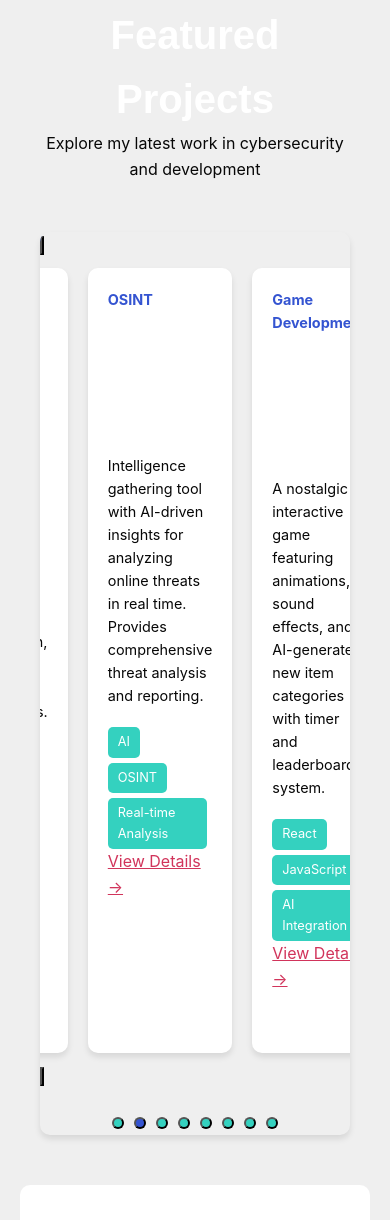
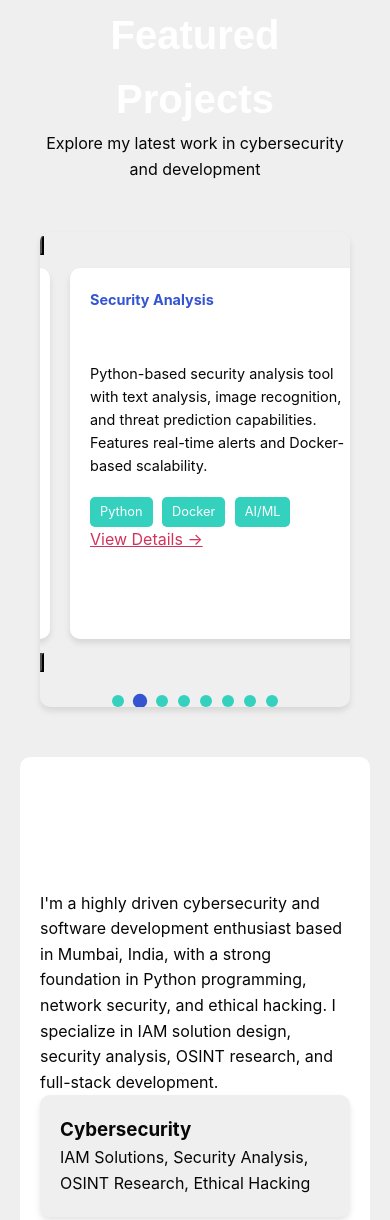
Before and after one commit to Stavin13/StavinFernandes, a plain HTML site: page index.html in a window 390 px wide. Shown: the part 1047-2267 px from the top of the page. Drawn offline with Linux system fonts and the light colour scheme.

Commit message:
add mobile responsiveness

```diff
--- a/main.js
+++ b/main.js
@@ -365,3 +365,37 @@ function handleTouchMove(evt) {
     xDown = null;
     yDown = null;
 }
+
+// Carousel Configuration
+const carouselDots = document.querySelector('.carousel-dots');
+const slides = document.querySelectorAll('.work-card');
+const slideCount = slides.length;
+
+// Create dots based on actual number of work cards
+function createCarouselDots() {
+    carouselDots.innerHTML = ''; // Clear existing dots
+    for (let i = 0; i < slideCount; i++) {
+        const dot = document.createElement('button');
+        dot.className = `carousel-dot ${i === 0 ? 'active' : ''}`;
+        dot.setAttribute('aria-label', `Slide ${i + 1}`);
+        dot.addEventListener('click', () => goToSlide(i));
+        carouselDots.appendChild(dot);
+    }
+}
+
+// Update active dot
+function updateDots(currentIndex) {
+    document.querySelectorAll('.carousel-dot').forEach((dot, index) => {
+        dot.classList.toggle('active', index === currentIndex);
+    });
+}
+
+// Go to specific slide
+function goToSlide(index) {
+    const slideWidth = slides[0].offsetWidth;
+    carouselTrack.style.transform = `translateX(-${slideWidth * index}px)`;
+    updateDots(index);
+}
+
+// Initialize carousel
+createCarouselDots();
--- a/style.css
+++ b/style.css
@@ -347,6 +347,8 @@ input:checked + .slider:before {
     overflow: hidden;
     border-radius: 10px;
     box-shadow: 0 4px 6px var(--color-card-shadow);
+    margin: 0 auto;
+    max-width: 1200px;
 }
 
 .carousel-track {
@@ -355,7 +357,7 @@ input:checked + .slider:before {
 }
 
 .work-card {
-    flex: 0 0 33.33%;
+    flex: 0 0 100%; /* Show one card at a time on mobile */
     padding: 20px;
     box-shadow: 0 4px 6px var(--color-card-shadow);
     background-color: var(--color-card-bg);
@@ -403,21 +405,25 @@ input:checked + .slider:before {
 .carousel-dots {
     text-align: center;
     margin-top: 20px;
+    display: flex;
+    justify-content: center;
+    gap: 10px;
 }
 
 .carousel-dot {
-    display: inline-block;
     width: 12px;
     height: 12px;
     background-color: var(--color-secondary);
+    border: none;
     border-radius: 50%;
-    margin: 0 5px;
+    padding: 0;
     cursor: pointer;
     transition: var(--transition);
 }
 
 .carousel-dot.active {
     background-color: var(--color-primary);
+    transform: scale(1.2);
 }
 
 /* About Section */
@@ -472,7 +478,7 @@ input:checked + .slider:before {
     box-shadow: 0 4px 6px var(--color-card-shadow);
     padding: 20px;
     transition: var(--transition);
-    animation: fadeInUp var(--animation-duration) var(--animation-ease);
+    animation: fadeInUp var(--animation-duration) var (--animation-ease);
     color: var(--color-text);
 }
 
@@ -648,4 +654,8 @@ a {
     .typing-text {
         font-size: 3rem;
     }
+
+    .work-card {
+        flex: 0 0 33.33%; /* Show three cards on desktop */
+    }
 }
```
